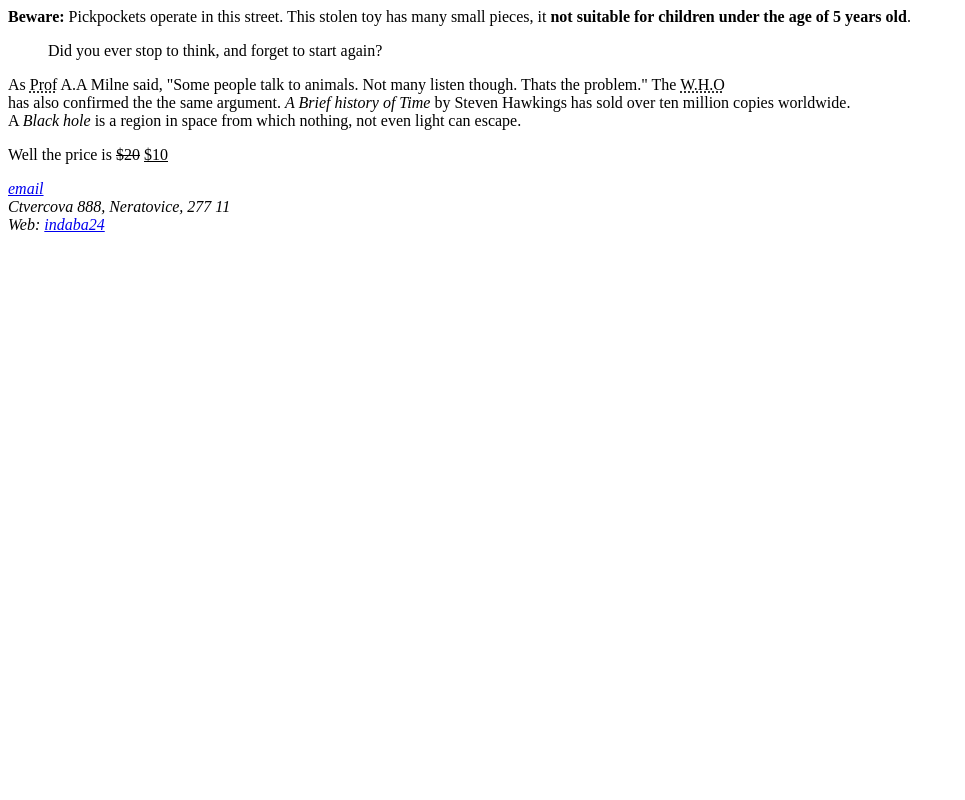
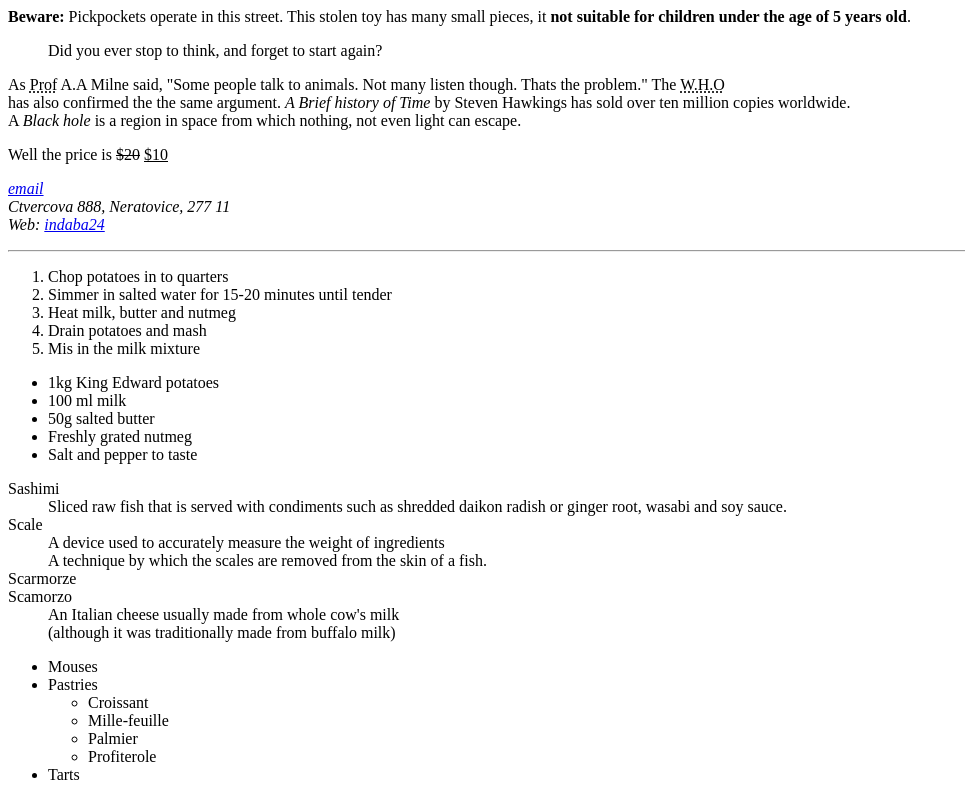
Before and after one commit to nautjay/Git_test, a plain HTML site: page index.html in a window 1280 px wide. Shown: the part 369-1169 px from the top of the page, without its empty margins (0-965 px from the left). Before the commit the page ends 800 px from the top, so only its background shows below. Drawn offline with Linux system fonts and the light colour scheme.

Commit message:
index.html

```diff
--- a/index.html
+++ b/index.html
@@ -49,5 +49,69 @@
 
         </p>
         </address>
+        <hr>
+        <ol>
+            <li>
+                Chop potatoes in to quarters
+            </li>
+            <li>
+                Simmer in salted water for 15-20 minutes until tender
+            </li>
+            <li>
+                Heat milk, butter and nutmeg
+            </li>
+            <li>
+                Drain potatoes and mash
+            </li>
+            <li>
+                Mis in the milk mixture
+            </li>
+        </ol>
+        <ul>
+            <li>
+                1kg King Edward potatoes
+            </li>
+            <li>
+                100 ml milk
+            </li>
+            <li>50g salted butter</li>
+            <li>
+                Freshly grated nutmeg
+            </li>
+            <li>Salt and pepper to taste</li>
+            </ul>
+            <dl>
+                <dt>Sashimi</dt>
+                <dd>
+                    Sliced raw fish that is served with condiments such as shredded daikon radish or ginger root, wasabi and soy sauce.
+                </dd>
+                <dt>Scale</dt>
+                <dd>
+                    A device used to accurately measure the weight of ingredients <br>
+                    A technique by which the scales are removed from the skin of a fish.
+                </dd>
+                <dt>Scarmorze</dt>
+                <dt>Scamorzo</dt>
+                <dd>
+                    An Italian cheese usually made from whole cow's milk <br>
+                    (although it was traditionally made from buffalo milk)
+                </dd>
+            </dl>
+            <ul>
+                <li>Mouses</li>
+                <li>
+                    Pastries
+                    <ul>
+                        <li>Croissant</li>
+                        <li>Mille-feuille</li>
+                        <li>Palmier</li>
+                        <li>Profiterole</li>
+                    </ul>
+                </li>
+                <li>Tarts</li>
+            </ul>
+
+
+
     </body>
 </html>
```
